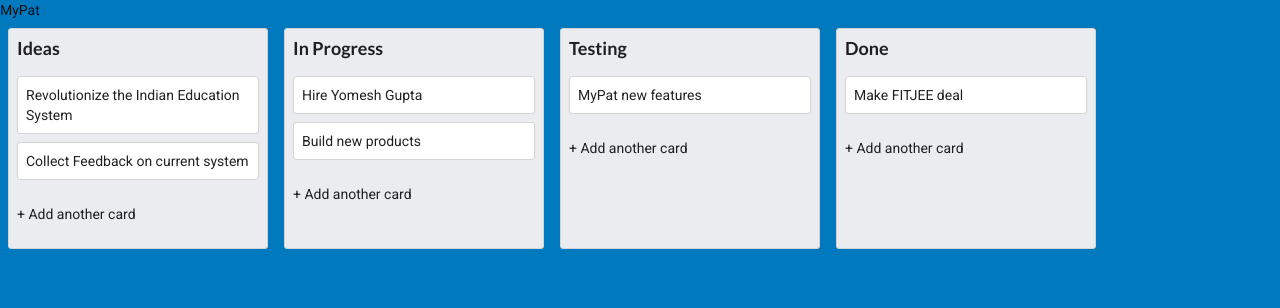
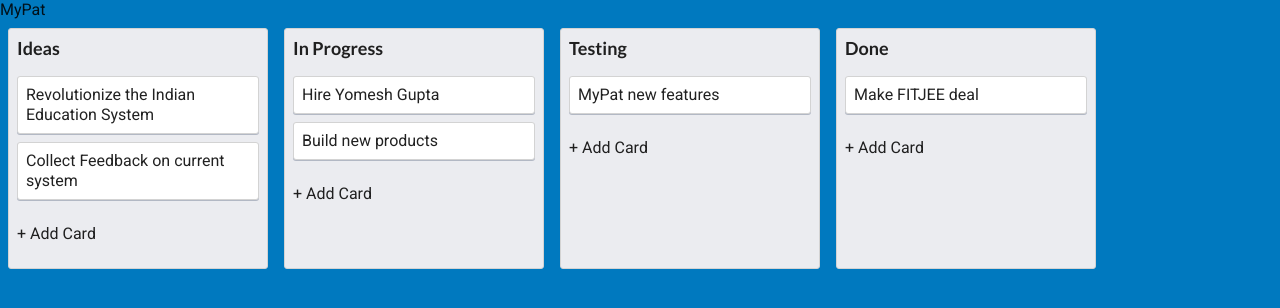
Before and after one commit to yomeshgupta/trello-board, a React app: page / in a window 1280 px wide. Shown: the top 308 px of the page. Built offline with nearby package versions, Linux system fonts and the light colour scheme.

Commit message:
Add card functionality added and tested

```diff
--- a/src/components/Board/Lists/List.jsx
+++ b/src/components/Board/Lists/List.jsx
@@ -2,8 +2,31 @@
 import { Draggable } from 'react-beautiful-dnd';
 
 import Tasks from './Tasks/index';
+import Composer from '../../shared/Composer';
 
 class List extends Component {
+	saveHandler = data => {
+		const { dispatch, list } = this.props;
+		const updatedTasksIds = [...list.taskIds];
+
+		data.id = `task-${data.id}`;
+		updatedTasksIds.push(data.id);
+
+		dispatch({
+			type: 'ADD_TASK',
+			data
+		});
+		return dispatch({
+			type: 'UPDATE_LIST',
+			data: {
+				id: list.id,
+				toUpdate: {
+					taskIds: updatedTasksIds
+				}
+			}
+		});
+	};
+
 	render() {
 		const { taskMap, list, index } = this.props;
 		const { id, title, taskIds } = list;
@@ -13,12 +36,12 @@
 			<Draggable draggableId={id} index={index}>
 				{provided => {
 					return (
-						<div className="list" {...provided.draggableProps} ref={provided.innerRef}>
+						<div className="list" {...provided.draggableProps} ref={provided.innerRef} role="list">
 							<h3 className="list-header" {...provided.dragHandleProps}>
 								{title}
 							</h3>
 							<Tasks tasks={tasks} id={id} />
-							<div className="composer">+ Add another card</div>
+							<Composer title="Add Card" onSave={this.saveHandler} />
 						</div>
 					);
 				}}
--- a/src/components/Board/Lists/Tasks/Task.jsx
+++ b/src/components/Board/Lists/Tasks/Task.jsx
@@ -6,7 +6,7 @@
 		<Draggable draggableId={id} index={index}>
 			{provided => (
 				<div
-					className="task"
+					className="task card"
 					{...provided.draggableProps}
 					{...provided.dragHandleProps}
 					ref={provided.innerRef}
--- a/src/components/Board/Lists/index.jsx
+++ b/src/components/Board/Lists/index.jsx
@@ -5,7 +5,7 @@
 
 class Lists extends Component {
 	render() {
-		const { tasks, lists, listOrder } = this.props;
+		const { tasks, lists, listOrder, dispatch } = this.props;
 
 		return (
 			<Droppable droppableId="all-lists" direction="horizontal" type="list">
@@ -14,7 +14,15 @@
 						<div className="lists" {...provided.droppableProps} ref={provided.innerRef}>
 							{listOrder.map((listId, index) => {
 								const list = lists[listId];
-								return <List key={`${list.id}`} list={list} taskMap={tasks} index={index} />;
+								return (
+									<List
+										key={`${list.id}`}
+										list={list}
+										taskMap={tasks}
+										index={index}
+										dispatch={dispatch}
+									/>
+								);
 							})}
 							{provided.placeholder}
 						</div>
--- a/src/components/Board/index.jsx
+++ b/src/components/Board/index.jsx
@@ -83,14 +83,15 @@
 			tasks,
 			lists,
 			listOrder,
-			meta: { background }
+			meta: { background },
+			dispatch
 		} = this.props;
 		return (
 			<DragDropContext onDragEnd={this.onDragEnd}>
 				<div className="board-wrapper" style={{ backgroundColor: background.value }} role="main">
 					<div id="board" role="region">
 						<Header title={title} />
-						<Lists tasks={tasks} lists={lists} listOrder={listOrder} />
+						<Lists tasks={tasks} lists={lists} listOrder={listOrder} dispatch={dispatch} />
 					</div>
 				</div>
 			</DragDropContext>
--- a/src/components/Home.jsx
+++ b/src/components/Home.jsx
@@ -24,6 +24,17 @@
 				listOrder: action.data.toUpdate
 			};
 		}
+
+		case 'ADD_TASK': {
+			return {
+				...state,
+				tasks: {
+					...state.tasks,
+					[action.data.id]: action.data
+				}
+			};
+		}
+
 		default:
 			return state;
 	}
--- /dev/null
+++ b/src/components/shared/Composer.jsx
@@ -0,0 +1,69 @@
+import React, { useState } from 'react';
+import Proptypes from 'prop-types';
+
+const Composer = ({ classNames, onSave, title }) => {
+	const [input, setInput] = useState('');
+	const [showForm, toggleForm] = useState(false);
+
+	const toggleHandler = () => toggleForm(state => !state);
+	const changeHandler = e => setInput(e.target.value);
+	const saveHandler = e => {
+		e.preventDefault();
+		const id = +new Date();
+		const content = {
+			id,
+			title: input,
+			description: ''
+		};
+		onSave(content);
+		return setInput('');
+	};
+
+	if (!showForm) {
+		return (
+			<div className={`composer composer-add ${classNames} u-text-pointer`} role="button" onClick={toggleHandler}>
+				+ {title}
+			</div>
+		);
+	}
+	return (
+		<form className={`composer ${classNames}`} onSubmit={saveHandler}>
+			<div className="card" role="region">
+				<textarea
+					className="composer-textarea"
+					placeholder={'Enter content...'}
+					onChange={changeHandler}
+					aria-label={`${title} - input`}
+					value={input}
+				/>
+			</div>
+			<div className="controls" role="region">
+				<input type="submit" value="Add" aria-label={title} className="u-btn-primary" />
+				<span
+					onClick={toggleHandler}
+					role="button"
+					aria-label="Close Button"
+					className="icon-close u-text-pointer"
+				>
+					<svg viewBox="0 0 32 32" className="icon icon-clear" viewBox="0 0 32 32" aria-hidden="true">
+						<path d="M7.004 23.087l7.08-7.081-7.07-7.071L8.929 7.02l7.067 7.069L23.084 7l1.912 1.913-7.089 7.093 7.075 7.077-1.912 1.913-7.074-7.073L8.917 25z" />
+					</svg>
+				</span>
+			</div>
+		</form>
+	);
+};
+
+Composer.propTypes = {
+	classNames: Proptypes.string,
+	onSave: Proptypes.func,
+	title: Proptypes.string
+};
+
+Composer.defaultProps = {
+	classNames: '',
+	onSave: () => {},
+	title: 'Add Card'
+};
+
+export default Composer;
--- a/src/styles/base.scss
+++ b/src/styles/base.scss
@@ -3,6 +3,7 @@
 	padding: 0;
 	box-sizing: border-box;
 	font-family: 'Roboto';
+	font-size: 16px;
 }
 
 html,
@@ -10,3 +11,62 @@
 	width: 100%;
 	height: 100%;
 }
+
+.u-text-pointer {
+	cursor: pointer;
+}
+.u-btn-primary {
+	box-sizing: border-box;
+	-webkit-appearance: none;
+	border-radius: 3px;
+	cursor: pointer;
+	display: inline-block;
+	font-weight: 400;
+	line-height: 20px;
+	margin: 8px 4px 0 0;
+	padding: 6px 12px;
+	text-align: center;
+	margin-top: 0;
+	margin-bottom: 0;
+	vertical-align: top;
+	background-color: #49852e;
+	box-shadow: none;
+	border: none;
+	color: #fff;
+	min-width: 70px;
+
+	&:hover {
+		background-color: #295f10;
+	}
+}
+
+/** ICONS START **/
+.icon {
+	display: inline-block;
+	fill: currentColor;
+	margin-top: -0.2em;
+	width: 20px;
+	height: 20px;
+	vertical-align: middle;
+	overflow: hidden;
+}
+.icon--fill {
+	background-color: currentColor;
+	fill: #fff;
+}
+.icon--round {
+	border-radius: 4px;
+}
+.icon--circle {
+	border-radius: 50%;
+}
+.icon--border {
+	border: 1px solid currentColor;
+}
+.icon-close {
+	color: inherit;
+	vertical-align: middle;
+	margin-left: 5px;
+	font-size: 18px;
+}
+/** ICONS END **/
--- a/src/styles/board.scss
+++ b/src/styles/board.scss
@@ -44,23 +44,70 @@
 			transition: background-color 0.2 ease;
 			flex-grow: 1 1 auto;
 			min-height: 0px;
+		}
+	}
+}
 
-			.task {
+.card {
 	border: 1px solid lightgrey;
 	border-radius: 3px;
 	padding: 8px;
 	margin-bottom: 8px;
 	transition: background-color 0.2 ease;
 	background-color: white;
+	box-shadow: 0 1px 0 rgba(9, 30, 66, 0.25);
 
 	&:hover {
 		background-color: #f4f5f7;
 	}
 }
-		}
+
+.composer {
+	padding: 8px;
+
+	.composer-textarea {
+		user-select: none;
+		unicode-bidi: -webkit-plaintext;
+		margin: 0;
+		font-weight: 400;
+		color: #172b4d;
+		-webkit-appearance: none;
+		border-radius: 3px;
+		display: block;
+		line-height: 20px;
+		transition-property: background-color, border-color, box-shadow;
+		transition-duration: 85ms;
+		transition-timing-function: ease;
+		resize: vertical;
+		width: 100%;
+		background: none;
+		border: none;
+		box-shadow: none;
+		margin-bottom: 4px;
+		max-height: 162px;
+		min-height: 54px;
+		padding: 0;
+		overflow: hidden;
+		overflow-wrap: break-word;
+		height: 40px;
+
+		&:focus {
+			border: none;
+			outline: none;
+
+			-webkit-box-shadow: none;
+			-moz-box-shadow: none;
+			box-shadow: none;
 		}
 	}
 
-.composer {
-	padding: 8px;
+	.controls {
+		display: flex;
+		align-items: center;
 	}
+}
+.composer-add {
+	&:hover {
+		background-color: #d1d3d8;
+	}
+}
```
Lines whose indentation alone changed are shown as unchanged.
